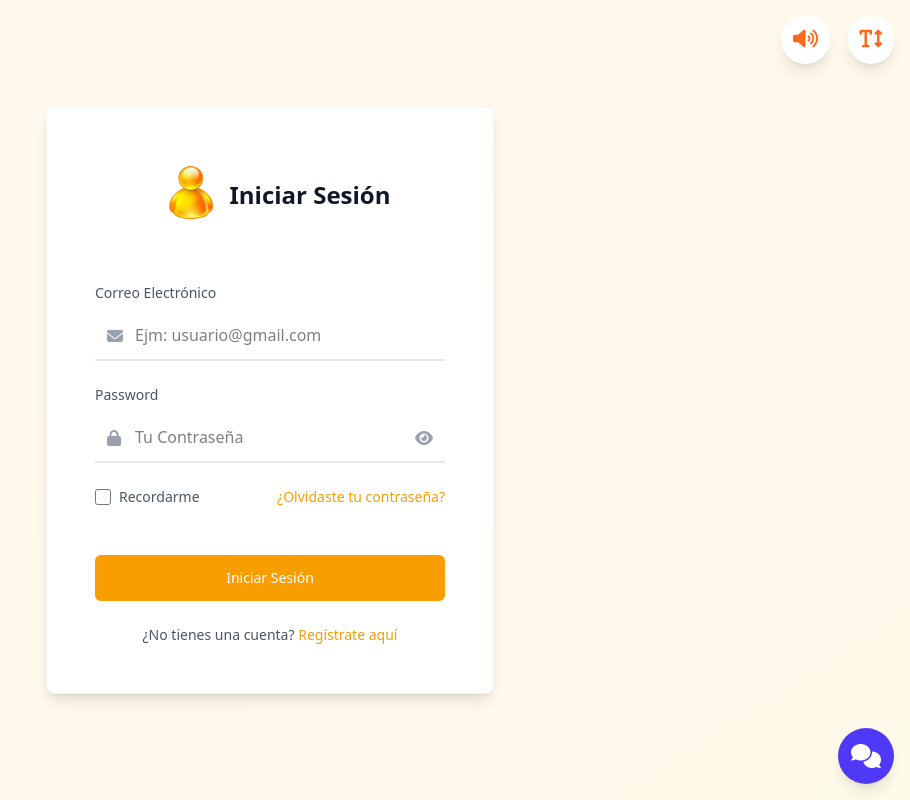
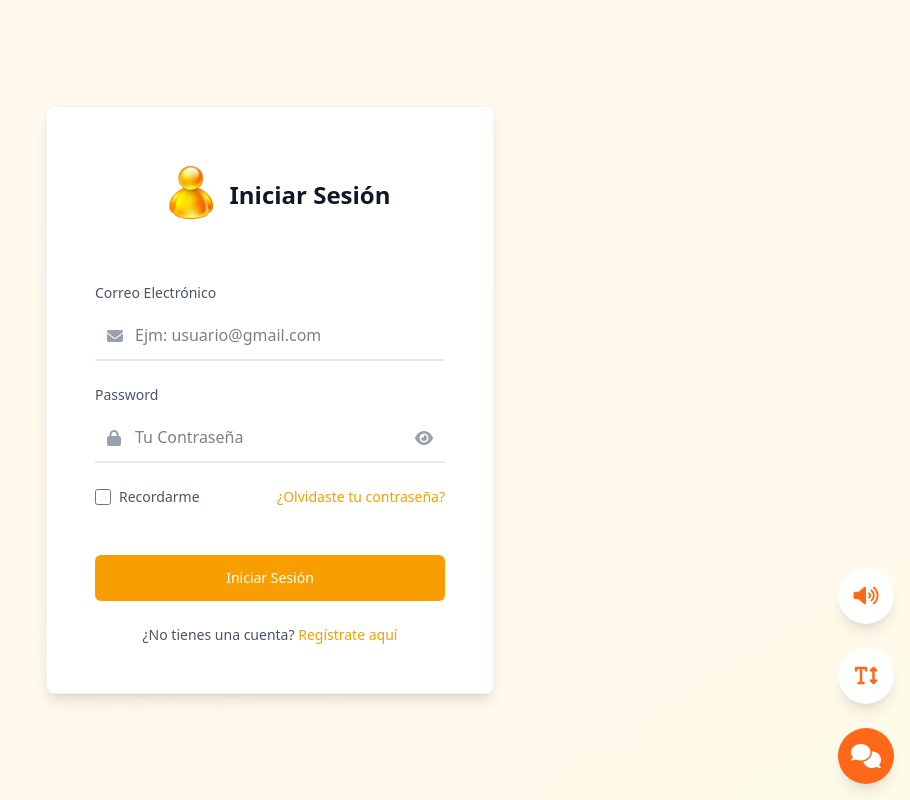
Before and after one commit to Carlos29-A/Bienes_Raices_MVC, a Node server app: page /auth/login in a window 1280 px wide. Shown: the whole page, without its empty margins (370-1280 px from the left). Run offline with Node 20, Linux system fonts and the light colour scheme; data that the repository does not hold is empty; some libraries are stand-ins or nearby versions.

Commit message:
Se cambio los colores del chatbot y la posicion de los iconos

```diff
--- a/index.js
+++ b/index.js
@@ -22,6 +22,7 @@ dotenv.config({ path: '.env' })
 // Verificar la carga de variables de entorno
 console.log('Verificando variables de entorno:')
 console.log('OPENROUTER_API_KEY:', process.env.OPENROUTER_API_KEY ? 'Configurada' : 'No configurada')
+console.log(process.env.OPENROUTER_API_KEY)
 console.log('PORT:', process.env.PORT || 3000)
 
 // Configuración de la aplicación
--- a/src/js/chatBot.js
+++ b/src/js/chatBot.js
@@ -128,10 +128,10 @@ function initializeChatbot() {
         iconContainer.className = 'bg-white rounded-full p-2 flex items-center justify-center';
 
         const icon = document.createElement('i');
-        icon.className = isUser ? 'fas fa-user text-indigo-600 text-sm' : 'fas fa-robot text-indigo-600 text-sm';
+        icon.className = isUser ? 'fas fa-user text-[#FF6819] text-sm' : 'fas fa-robot text-[#FF6819] text-sm';
 
         const messageContent = document.createElement('div');
-        messageContent.className = `rounded-lg p-3 shadow-sm ${isUser ? 'bg-indigo-600 text-white' : 'bg-white text-gray-800'} ${isUser ? 'ml-auto' : ''} max-w-[80%]`;
+        messageContent.className = `rounded-lg p-3 shadow-sm ${isUser ? 'bg-[#FF6819] text-white' : 'bg-white text-gray-800'} ${isUser ? 'ml-auto' : ''} max-w-[80%]`;
 
         const messageText = document.createElement('p');
         messageText.className = 'whitespace-pre-wrap'; // Preservar saltos de línea
--- a/views/layout/index.pug
+++ b/views/layout/index.pug
@@ -32,7 +32,7 @@ html(lang="es")
                 writable: false,
                 configurable: false
             });
-
+            console.log(window.OPENROUTER_API_KEY)
 
         script(src="/js/chatBot.js")
 
--- a/views/partials/accesibilidad.pug
+++ b/views/partials/accesibilidad.pug
@@ -1,22 +1,34 @@
-//- Botón de accesibilidad
-button(
-    type="button"
-    class="fixed top-4 right-4 bg-white rounded-full p-3 shadow-lg z-50 hover:shadow-xl transition-all duration-300 cursor-pointer group"
-    id="btnAccesibilidad"
-    aria-label="Menú de accesibilidad"
-)
-    i(class="fas fa-text-height text-[#FF6819] text-xl group-hover:scale-110 transition-transform duration-300")
+//- Contenedor para los botones en columna
+div(class="fixed bottom-24 right-4 flex flex-col gap-4 items-center z-50")
+    //- Botón de audio (si existe)
+    if locals.audio
+        button(
+            type="button"
+            class="bg-white rounded-full p-3 shadow-lg hover:shadow-xl transition-all duration-300 cursor-pointer group w-14 h-14 flex items-center justify-center"
+            id="btnAudio"
+            aria-label="Control de audio"
+        )
+            i(class="fas fa-volume-up text-[#FF6819] text-xl group-hover:scale-110 transition-transform duration-300")
+
+    //- Botón de accesibilidad
+    button(
+        type="button"
+        class="bg-white rounded-full p-3 shadow-lg hover:shadow-xl transition-all duration-300 cursor-pointer group w-14 h-14 flex items-center justify-center"
+        id="btnAccesibilidad"
+        aria-label="Menú de accesibilidad"
+    )
+        i(class="fas fa-text-height text-[#FF6819] text-xl group-hover:scale-110 transition-transform duration-300")
 
 //- Menú desplegable de accesibilidad
 div(
-    class="fixed top-16 right-4 bg-white rounded-lg shadow-lg p-5 z-50 transform scale-0 opacity-0 transition-all duration-300 origin-top-right"
+    class="fixed bottom-24 right-20 bg-white rounded-lg shadow-lg p-5 z-50 transform scale-0 opacity-0 transition-all duration-300 origin-top-right"
     id="menuAccesibilidad"
 )
     h3(class="text-lg font-semibold text-gray-900 mb-4 flex items-center")
         i(class="fas fa-text-height text-[#FF6819] mr-2")
         | Tamaño de letra
     div(class="space-y-3")
-        div(class="flex  items-end  gap-3")
+        div(class="flex items-end gap-3")
             button(
                 type="button"
                 class="text-center w-10 h-5 rounded-lg transition-all duration-200 bg-gray-100 text-gray-700 hover:bg-gray-200 hover:shadow-md cursor-pointer flex items-center justify-center text-base font-medium bg-[#FF6819] text-white"
--- a/views/partials/audio.pug
+++ b/views/partials/audio.pug
@@ -1,3 +1,7 @@
 //- Boton para ejecutar audio
-button(class="fixed top-4 right-20 bg-white rounded-full p-3 shadow-lg z-50 hover:shadow-xl transition-all duration-300 cursor-pointer group" id="btnAudio" aria-label="Ejecutar audio")
+button(
+    class="fixed bottom-[11rem] right-4 bg-white rounded-full p-3 shadow-lg z-50 hover:shadow-xl transition-all duration-300 cursor-pointer group w-14 h-14 flex items-center justify-center"
+    id="btnAudio"
+    aria-label="Ejecutar audio"
+)
     i(class="fas fa-volume-up text-[#FF6819] text-xl group-hover:scale-110 transition-transform duration-300")
--- a/views/partials/chatbot.pug
+++ b/views/partials/chatbot.pug
@@ -1,24 +1,15 @@
 //- Contenedor principal del chatbot
-div(class="fixed bottom-4 right-4 z-50")
-    //- Botón principal para abrir/cerrar el chat
-    button(
-        id="toggleChat"
-        class="bg-indigo-600 hover:bg-indigo-700 text-white rounded-full p-4 shadow-lg transition-all duration-300 transform hover:scale-110 flex items-center justify-center w-14 h-14"
-        title="Abrir chat"
-        aria-label="Abrir chat con asistente virtual"
-    )
-        i(class="fas fa-comments text-2xl" aria-hidden="true")
-
+div(class="fixed bottom-4 right-4 z-50 flex items-end gap-4")
     //- Ventana principal del chat
     div(
         id="chatWindow"
-        class="hidden fixed bottom-20 right-4 bg-white rounded-xl shadow-2xl transition-all duration-300 transform w-[380px]"
+        class="hidden bg-white rounded-xl shadow-2xl transition-all duration-300 transform w-[380px]"
         role="dialog"
         aria-labelledby="chatTitle"
     )
         //- Encabezado del chat
         header(
-            class="bg-indigo-600 text-white p-4 rounded-t-xl flex justify-between items-center"
+            class="bg-[#FF6819] text-white p-4 rounded-t-xl flex justify-between items-center"
             role="banner"
         )
             //- Información del asistente
@@ -28,7 +19,7 @@ div(class="fixed bottom-4 right-4 z-50")
                     class="bg-white rounded-full p-2 flex items-center justify-center"
                     aria-hidden="true"
                 )
-                    i(class="fas fa-robot text-indigo-600 text-xl")
+                    i(class="fas fa-robot text-[#FF6819] text-xl")
 
                 //- Título y estado
                 div(class="flex flex-col")
@@ -37,7 +28,7 @@ div(class="fixed bottom-4 right-4 z-50")
                         class="font-semibold"
                     ) Asistente Virtual
                     span(
-                        class="text-xs text-indigo-200"
+                        class="text-xs text-orange-200"
                         aria-label="Estado del asistente"
                     ) Siempre disponible
 
@@ -68,7 +59,7 @@ div(class="fixed bottom-4 right-4 z-50")
                     class="bg-white rounded-full p-2 flex items-center justify-center"
                     aria-hidden="true"
                 )
-                    i(class="fas fa-robot text-indigo-600 text-sm")
+                    i(class="fas fa-robot text-[#FF6819] text-sm")
 
                 //- Contenido del mensaje
                 div(
@@ -104,7 +95,7 @@ div(class="fixed bottom-4 right-4 z-50")
                 div(class="flex-grow")
                     textarea(
                         id="mensaje"
-                        class="w-full px-4 py-2 border border-gray-200 rounded-xl focus:ring-2 focus:ring-indigo-500 focus:border-transparent resize-none transition-all min-h-[44px] max-h-[120px]"
+                        class="w-full px-4 py-2 border border-gray-200 rounded-xl focus:ring-2 focus:ring-[#FF6819] focus:border-transparent resize-none transition-all min-h-[44px] max-h-[120px]"
                         rows="1"
                         placeholder="Escribe tu mensaje..."
                         aria-label="Campo de mensaje"
@@ -114,10 +105,19 @@ div(class="fixed bottom-4 right-4 z-50")
                 button(
                     id="enviar"
                     type="submit"
-                    class="bg-indigo-600 hover:bg-indigo-700 text-white rounded-xl p-3 transition-colors duration-300 flex items-center justify-center disabled:opacity-50 disabled:cursor-not-allowed h-[44px] w-[44px]"
+                    class="bg-[#FF6819] hover:bg-[#e55b16] text-white rounded-xl p-3 transition-colors duration-300 flex items-center justify-center disabled:opacity-50 disabled:cursor-not-allowed h-[44px] w-[44px]"
                     aria-label="Enviar mensaje"
                 )
                     i(class="fas fa-paper-plane" aria-hidden="true")
+
+    //- Botón principal para abrir/cerrar el chat
+    button(
+        id="toggleChat"
+        class="bg-[#FF6819] hover:bg-[#e55b16] text-white rounded-full p-4 shadow-lg transition-all duration-300 transform hover:scale-110 flex items-center justify-center w-14 h-14"
+        title="Abrir chat"
+        aria-label="Abrir chat con asistente virtual"
+    )
+        i(class="fas fa-comments text-2xl" aria-hidden="true")
 
 //- Estilos adicionales
 style.
--- a/views/usuario/editar-perfil.pug
+++ b/views/usuario/editar-perfil.pug
@@ -10,7 +10,7 @@ block contenido
                     // Top Navigation
                     header(class="bg-white shadow-lg")
                         div(class="max-w-7xl mx-auto py-6 px-4 sm:px-6 lg:px-8 flex justify-between items-center")
-                            h1(class="text-3xl font-bold bg-gradient-to-r from-[#FF641A] to-[#FF9F00] text-transparent bg-clip-text") Mi Perfil
+                            h1(class="text-3xl font-bold bg-gradient-to-r from-[#FF641A] to-[#FF9F00] text-transparent bg-clip-text px-4") Mi Perfil
                             div(class="flex items-center space-x-4")
                                 div(class="relative")
                                     button(class="flex items-center space-x-2 text-gray-700 hover:text-gray-900")
--- a/views/usuario/panel-vendedor.pug
+++ b/views/usuario/panel-vendedor.pug
@@ -8,7 +8,7 @@ block contenido
             // Top Navigation
             header(class="bg-white shadow-lg")
                 div(class="max-w-7xl mx-auto py-6 px-4 sm:px-6 lg:px-8 flex justify-between items-center")
-                    h1(class="text-3xl font-bold bg-gradient-to-r from-[#FF641A] to-[#FF9F00] text-transparent bg-clip-text") Panel de Vendedor
+                    h1(class="text-3xl font-bold bg-gradient-to-r from-[#FF641A] to-[#FF9F00] text-transparent bg-clip-text px-4") Panel de Vendedor
                     div(class="flex items-center space-x-4")
                         div(class="relative")
                             button(class="flex items-center space-x-2 text-gray-700 hover:text-gray-900")
```
Also changed, not shown: public/css/app.css, public/js/chatBot.js, 1 other file.
